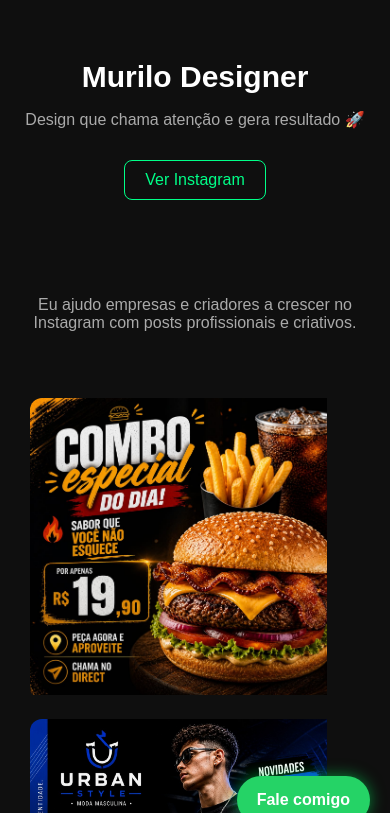
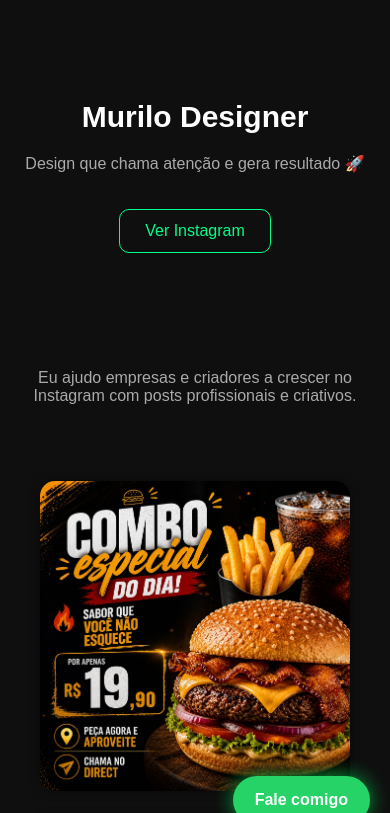
Before and after one commit to murilop-lang/Portfolio, a plain HTML site: page index.html in a window 390 px wide. Shown: the top 813 px of the page. Drawn offline with Linux system fonts and the light colour scheme.

Commit message:
Update index.html

```diff
--- a/index.html
+++ b/index.html
@@ -13,15 +13,26 @@ body {
     font-family: Arial;
 }
 
+/* ANIMAÇÃO */
+.reveal {
+    opacity: 0;
+    transform: translateY(50px);
+    transition: 0.6s;
+}
+
+.reveal.active {
+    opacity: 1;
+    transform: translateY(0);
+}
+
 /* HEADER */
 header {
     text-align: center;
-    padding: 60px 20px;
+    padding: 80px 20px;
 }
 
 h1 {
-    font-size: 42px;
-    margin: 0;
+    font-size: 45px;
 }
 
 p {
@@ -31,12 +42,12 @@ p {
 /* BOTÃO INSTAGRAM */
 .links a {
     display: inline-block;
-    margin-top: 15px;
+    margin-top: 20px;
     color: #00ff88;
     text-decoration: none;
     border: 1px solid #00ff88;
-    padding: 10px 20px;
-    border-radius: 8px;
+    padding: 12px 25px;
+    border-radius: 10px;
     transition: 0.3s;
 }
 
@@ -51,65 +62,80 @@ p {
     padding: 20px;
 }
 
-/* TRABALHOS */
+/* GRID */
 .trabalhos {
-    display: flex;
-    justify-content: center;
-    flex-wrap: wrap;
-    padding: 20px;
+    display: grid;
+    grid-template-columns: repeat(auto-fit, minmax(250px, 1fr));
+    gap: 25px;
+    padding: 40px;
 }
 
+/* CARD */
 .card {
+    border-radius: 15px;
     overflow: hidden;
-    border-radius: 12px;
-    margin: 10px;
+    cursor: pointer;
+    box-shadow: 0 0 10px rgba(0,0,0,0.5);
+    transition: 0.3s;
+}
+
+.card:hover {
+    transform: translateY(-10px) scale(1.02);
+    box-shadow: 0 0 25px #00ff88;
 }
 
 .card img {
-    width: 280px;
-    transition: 0.4s;
+    width: 100%;
+    height: auto;
+    display: block;
 }
 
-.card img:hover {
-    transform: scale(1.08);
-    filter: brightness(1.1);
+/* LIGHTBOX (IMAGEM GRANDE) */
+.lightbox {
+    display: none;
+    position: fixed;
+    top: 0;
+    left: 0;
+    width: 100%;
+    height: 100%;
+    background: rgba(0,0,0,0.9);
+    justify-content: center;
+    align-items: center;
 }
 
-/* BOTÃO WHATSAPP FLUTUANTE */
+.lightbox img {
+    max-width: 90%;
+    max-height: 90%;
+}
+
+.lightbox.active {
+    display: flex;
+}
+
+/* BOTÃO WHATS */
 .whatsapp {
     position: fixed;
     bottom: 20px;
     right: 20px;
     background: #25D366;
     color: white;
-    padding: 15px 20px;
+    padding: 15px 22px;
     border-radius: 50px;
     text-decoration: none;
     font-weight: bold;
-    box-shadow: 0 0 15px rgba(0,255,100,0.5);
-    transition: 0.3s;
-}
-
-.whatsapp:hover {
-    transform: scale(1.1);
+    box-shadow: 0 0 20px rgba(0,255,100,0.6);
 }
 
 /* RESPONSIVO */
 @media (max-width: 600px) {
-    h1 {
-        font-size: 30px;
-    }
-
-    .card img {
-        width: 90%;
-    }
+    h1 { font-size: 30px; }
 }
 </style>
 </head>
 
 <body>
 
-<header>
+<header class="reveal">
     <h1>Murilo Designer</h1>
     <p>Design que chama atenção e gera resultado 🚀</p>
 
@@ -120,29 +146,58 @@ p {
     </div>
 </header>
 
-<section class="sobre">
+<section class="sobre reveal">
     <p>
         Eu ajudo empresas e criadores a crescer no Instagram com posts profissionais e criativos.
     </p>
 </section>
 
 <section class="trabalhos">
-    <div class="card">
+
+    <div class="card reveal" onclick="abrir(this)">
         <img src="imagens/foto1.jpeg">
     </div>
 
-    <div class="card">
+    <div class="card reveal" onclick="abrir(this)">
         <img src="imagens/foto2.jpeg">
     </div>
 
-    <div class="card">
+    <div class="card reveal" onclick="abrir(this)">
         <img src="imagens/foto3.jpeg">
     </div>
+
 </section>
+
+<!-- LIGHTBOX -->
+<div class="lightbox" id="lightbox" onclick="fechar()">
+    <img id="imgGrande">
+</div>
 
 <a class="whatsapp" href="https://wa.me/5511911436847" target="_blank">
     Fale comigo
 </a>
 
+<script>
+/* ANIMAÇÃO AO ROLAR */
+window.addEventListener("scroll", () => {
+    document.querySelectorAll(".reveal").forEach(el => {
+        let top = el.getBoundingClientRect().top;
+        if (top < window.innerHeight - 100) {
+            el.classList.add("active");
+        }
+    });
+});
+
+/* LIGHTBOX */
+function abrir(el) {
+    document.getElementById("lightbox").classList.add("active");
+    document.getElementById("imgGrande").src = el.querySelector("img").src;
+}
+
+function fechar() {
+    document.getElementById("lightbox").classList.remove("active");
+}
+</script>
+
 </body>
 </html>
```
